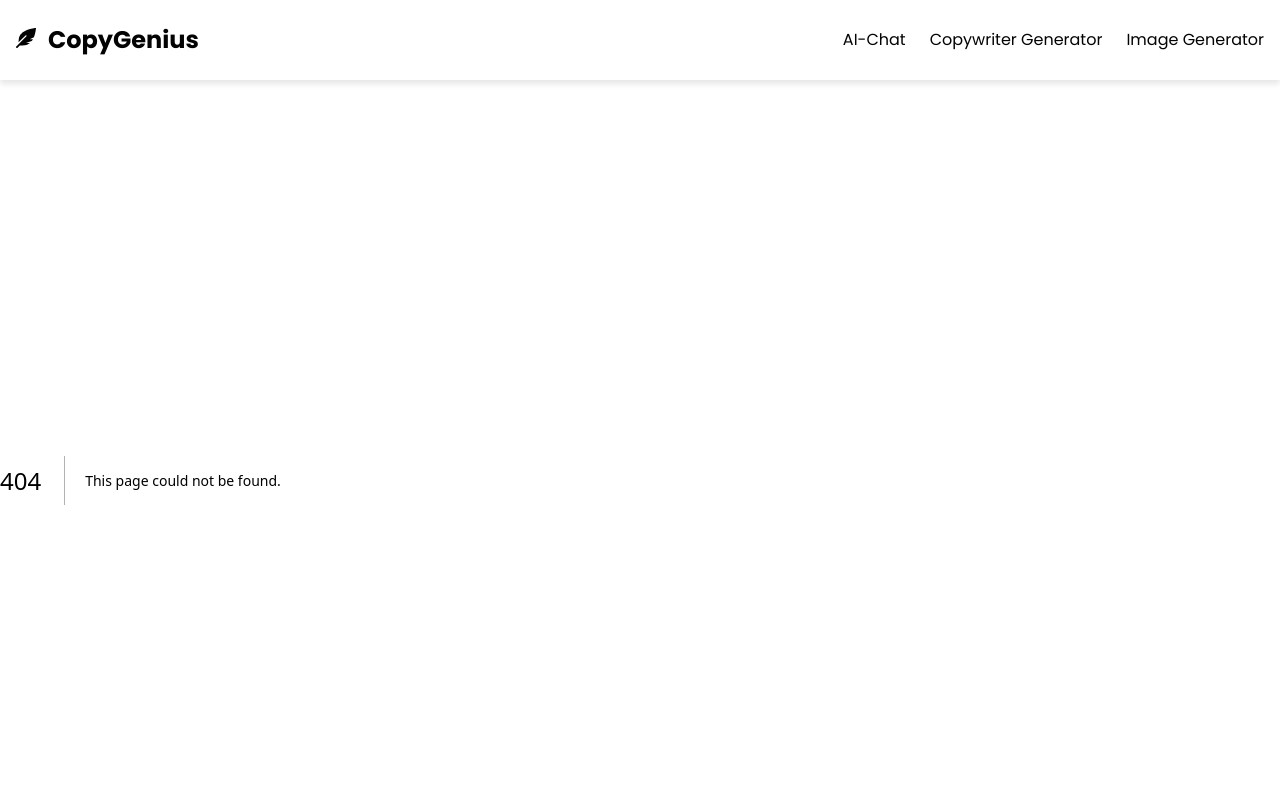
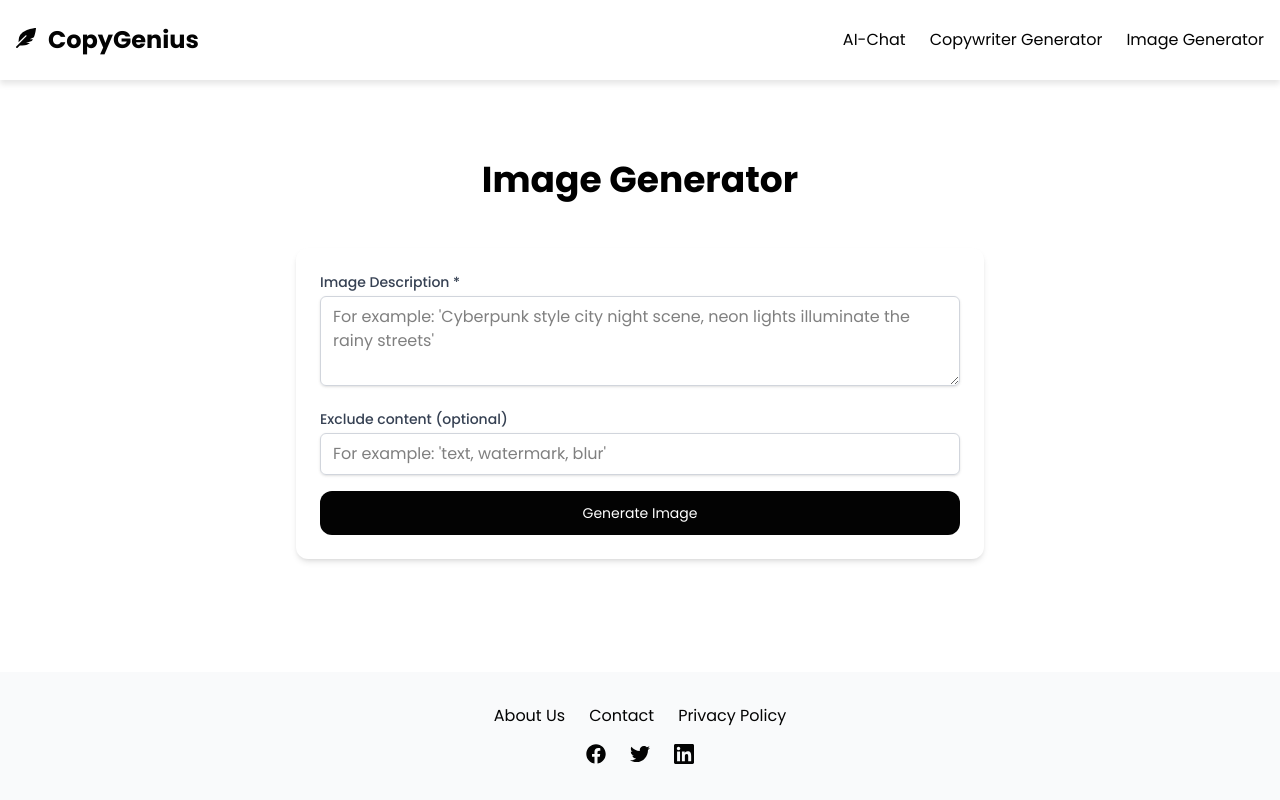
Before and after one commit to Steven-CheungSiuFung/ai-copywriter, a Next.js app: page /image-generator-page in a window 1280 px wide. Before the commit this address had no page. Shown: the top 800 px of the page. Built offline with nearby package versions, Linux system fonts and the light colour scheme.

Commit message:
implement ai image generator

```diff
--- /dev/null
+++ b/app/api/image-generate/[id]/route.js
@@ -0,0 +1,17 @@
+import { NextResponse } from "next/server";
+import Replicate from "replicate";
+
+const replicate = new Replicate({
+    auth: process.env.REPLICATE_API_TOKEN,
+});
+
+export async function GET(request, context) {
+    const { id } = await context.params;
+    const prediction = await replicate.predictions.get(id);
+
+    if (prediction?.error) {
+        return NextResponse.json({ detail: prediction.error }, { status: 500 });
+    }
+
+    return NextResponse.json(prediction);
+}
--- /dev/null
+++ b/app/api/image-generate/route.js
@@ -0,0 +1,81 @@
+import { NextResponse } from 'next/server'
+
+import Replicate from "replicate";
+
+const replicate = new Replicate({
+  auth: process.env.REPLICATE_API_TOKEN,
+  fetch: async (url, options) => {
+    const controller = new AbortController();
+    const timeout = setTimeout(() => controller.abort(), 15000);
+
+    try {
+      const response = await fetch(url, {
+        ...options,
+        signal: controller.signal
+      });
+      clearTimeout(timeout);
+      return response;
+    } catch (error) {
+      throw new Error(`Request timed out: ${error.message}`);
+    }
+  }
+});
+
+// In production and preview deployments (on Vercel), the VERCEL_URL environment variable is set.
+// In development (on your local machine), the NGROK_HOST environment variable is set.
+const WEBHOOK_HOST = process.env.VERCEL_URL
+  ? `https://${process.env.VERCEL_URL}`
+  : process.env.NGROK_HOST;
+
+export async function POST(req) {
+  if (!process.env.REPLICATE_API_TOKEN) {
+    throw new Error(
+      'The REPLICATE_API_TOKEN environment variable is not set. See README.md for instructions on how to set it.'
+    );
+  }
+
+  const reqContext = await req.json();
+  if (!reqContext.prompt?.trim()) {
+    return NextResponse.json({ error: "Prompt cannot be empty" }, { status: 400 });
+  }
+
+  try {
+    const input = {
+      prompt: reqContext.prompt,
+      negative_prompt: reqContext.negative_prompt || "blurry, duplicate",
+      go_fast: true,
+      megapixels: "1",
+      num_outputs: 1,
+      aspect_ratio: "1:1",
+      output_format: "webp",
+      output_quality: 80,
+      num_inference_steps: 4,
+      guidance_scale: 7.5
+    }
+
+    const options = {
+      model: 'black-forest-labs/flux-schnell',
+      input: input
+    }
+
+    if (WEBHOOK_HOST) {
+      options.webhook = `${WEBHOOK_HOST}/api/webhooks`
+      options.webhook_events_filter = ["start", "completed"]
+    }
+
+    const prediction = await replicate.predictions.create(options);
+
+    if (prediction?.error) {
+      return NextResponse.json({ detail: prediction.error }, { status: 500 });
+    }
+
+    return NextResponse.json(prediction, { status: 201 });
+  } catch (error) {
+    console.error("Generation error:", error);
+    return NextResponse.json({
+      error: error.message.includes("timed out") ?
+        "Generation timed out, please simplify the description and try again" :
+        `Generation Failure: ${error.message}`
+    }, { status: 500 });
+  }
+}
--- /dev/null
+++ b/app/image-generator-page/page.js
@@ -0,0 +1,12 @@
+'use client';
+
+import ImageGenerator from "@/components/image-generator/image-generator.component"
+
+export default function ImageGeneratorPage() {
+    return (
+        <div className="container mx-auto px-4 py-8 flex flex-col items-center bg-white">
+            <h1 className="mt-13 mb-9 font-[family-name:var(--font-poppins)] text-4xl font-bold leading-8">Image Generator</h1>
+            <ImageGenerator />
+        </div>
+    )
+}
--- /dev/null
+++ b/components/image-generator/image-generator.component.jsx
@@ -0,0 +1,149 @@
+import { useState, useRef } from 'react';
+
+export default function ImageGenerator() {
+  const [prompt, setPrompt] = useState('');
+  const [negativePrompt, setNegativePrompt] = useState('');
+  const [imageUrl, setImageUrl] = useState('');
+  const [isLoading, setIsLoading] = useState(false);
+  const [error, setError] = useState('');
+  const promptRef = useRef(null);
+
+  const sleep = (time) => {
+    return new Promise((resolve) => setTimeout(resolve, time));
+  }
+
+  const handleSubmit = async (e) => {
+    e.preventDefault();
+    if (!prompt.trim()) {
+      setError('Please enter a description');
+      promptRef.current?.focus();
+      return;
+    }
+
+    setIsLoading(true);
+    setError('');
+
+    try {
+      const response = await fetch('/api/image-generate', {
+        method: 'POST',
+        headers: { 'Content-Type': 'application/json' },
+        body: JSON.stringify({
+          prompt,
+          negative_prompt: negativePrompt
+        }),
+      });
+
+      let prediction = await response.json();
+      if (response.status !== 201) {
+        setError(prediction.detail);
+        return;
+      }
+
+      while (
+        prediction.status !== "succeeded" &&
+        prediction.status !== "failed"
+      ) {
+        await sleep(1000);
+        const response = await fetch("/api/image-generate/" + prediction.id);
+        prediction = await response.json();
+        if (response.status !== 200) {
+          setError(prediction.detail);
+          return;
+        }
+        setImageUrl(prediction.output[prediction.output.length - 1]);
+      }
+    } catch (err) {
+      setError(err.message);
+    } finally {
+      setIsLoading(false);
+    }
+  };
+
+  return (
+    <div className="max-w-3xl mx-auto min-w-[720px] p-4 space-y-6">
+      <form onSubmit={handleSubmit} className="space-y-4 bg-white p-6 rounded-xl shadow-md">
+        <div>
+          <label htmlFor="prompt" className="block text-sm font-medium text-gray-700 mb-1 font-[family-name:var(--font-poppins)]">
+            Image Description *
+          </label>
+          <textarea
+            id="prompt"
+            ref={promptRef}
+            value={prompt}
+            onChange={(e) => setPrompt(e.target.value)}
+            className="w-full px-3 py-2 border border-gray-300 rounded-md shadow-sm focus:outline-none focus:ring-2 focus:ring-blue-500 focus:border-blue-500 font-[family-name:var(--font-poppins)]"
+            rows={3}
+            placeholder="For example: 'Cyberpunk style city night scene, neon lights illuminate the rainy streets'"
+            disabled={isLoading}
+          />
+        </div>
+
+        <div>
+          <label htmlFor="negative-prompt" className="block text-sm font-medium text-gray-700 mb-1 font-[family-name:var(--font-poppins)]">
+            Exclude content (optional)
+          </label>
+          <input
+            id="negative-prompt"
+            type="text"
+            value={negativePrompt}
+            onChange={(e) => setNegativePrompt(e.target.value)}
+            className="w-full px-3 py-2 border border-gray-300 rounded-md shadow-sm focus:outline-none focus:ring-2 focus:ring-blue-500 focus:border-blue-500 font-[family-name:var(--font-poppins)]"
+            placeholder="For example: 'text, watermark, blur'"
+            disabled={isLoading}
+          />
+        </div>
+
+        <button
+          type="submit"
+          disabled={isLoading}
+          className={`w-full flex justify-center items-center top-[683px] left-[621px] w-[197px] h-[44px] px-2 border-0 box-border rounded-xl text-white text-sm font-[family-name:var(--font-poppins)] leading-5 outline-none hover:bg-[#1a1a1a] ${isLoading
+            ? 'bg-gray-400 cursor-not-allowed'
+            : 'bg-[#030303] cursor-pointer'
+            }`}
+        >
+          {isLoading ? (
+            <>
+              <svg className="animate-spin -ml-1 mr-3 h-5 w-5 text-white" xmlns="http://www.w3.org/2000/svg" fill="none" viewBox="0 0 24 24">
+                <circle className="opacity-25" cx="12" cy="12" r="10" stroke="currentColor" strokeWidth="4"></circle>
+                <path className="opacity-75" fill="currentColor" d="M4 12a8 8 0 018-8V0C5.373 0 0 5.373 0 12h4zm2 5.291A7.962 7.962 0 014 12H0c0 3.042 1.135 5.824 3 7.938l3-2.647z"></path>
+              </svg>
+              Generating...
+            </>
+          ) : 'Generate Image'}
+        </button>
+
+        {error && (
+          <div className="p-3 bg-red-50 text-red-700 rounded-md text-sm">
+            ⚠️ {error}
+          </div>
+        )}
+      </form>
+
+      {imageUrl && (
+        <div className="bg-white p-4 rounded-xl shadow-md">
+          <h2 className="text-lg font-semibold mb-3 font-[family-name:var(--font-poppins)]">Generated result</h2>
+          <div className="relative group">
+            <img
+              src={imageUrl}
+              alt={`AI generation: ${prompt}`}
+              className="w-full h-auto rounded-lg border border-gray-200"
+              onError={() => setError('Image loading failed, please try again')}
+            />
+            <div className="absolute bottom-2 right-2 opacity-0 group-hover:opacity-100 transition-opacity">
+              <a
+                href={imageUrl}
+                download={`ai-image-${Date.now()}.png`}
+                className="bg-black/70 text-white px-3 py-1 rounded-md text-sm flex items-center font-[family-name:var(--font-poppins)]"
+              >
+                <svg xmlns="http://www.w3.org/2000/svg" className="h-4 w-4 mr-1" fill="none" viewBox="0 0 24 24" stroke="currentColor">
+                  <path strokeLinecap="round" strokeLinejoin="round" strokeWidth={2} d="M4 16v1a3 3 0 003 3h10a3 3 0 003-3v-1m-4-4l-4 4m0 0l-4-4m4 4V4" />
+                </svg>
+                Download
+              </a>
+            </div>
+          </div>
+        </div>
+      )}
+    </div>
+  );
+}
--- a/components/navigation-bar/bavigation-bar.component.jsx
+++ b/components/navigation-bar/bavigation-bar.component.jsx
@@ -5,11 +5,11 @@ const NavigationBar = (props) => {
         <header className="sticky top-0 z-50 bg-white shadow-[0_4px_6px_rgba(0,0,0,0.1)]">
             <nav className="container mx-auto h-20 px-4 py-3 flex justify-between items-center">
                 <div className="flex space-x-3">
-                    <svg className="text-[#030303] fill-[#030303] text-xl top-[26px] left-[24px] w-5 h-7"  viewBox="0 0 512 512">
+                    <svg className="text-[#030303] fill-[#030303] text-xl top-[26px] left-[24px] w-5 h-7" viewBox="0 0 512 512">
                         <path d="M512 0C460.22 3.56 96.44 38.2 71.01 287.61c-3.09 26.66-4.84 53.44-5.99 80.24l178.87-178.69c6.25-6.25 16.4-6.25 22.65 0s6.25 16.38 0 22.63L7.04 471.03c-9.38 9.37-9.38 24.57 0 33.94 9.38 9.37 24.59 9.37 33.98 0l57.13-57.07c42.09-.14 84.15-2.53 125.96-7.36 53.48-5.44 97.02-26.47 132.58-56.54H255.74l146.79-48.88c11.25-14.89 21.37-30.71 30.45-47.12h-81.14l106.54-53.21C500.29 132.86 510.19 26.26 512 0z">
                         </path>
                     </svg>
-                    <Link href="/" className="font-[family-name:var(--font-poppins)] text-[#030303] text-2xl font-poppins font-bold leading-8">
+                    <Link href="/" className="font-[family-name:var(--font-poppins)] text-[#030303] text-2xl font-bold leading-8">
                         CopyGenius
                     </Link>
                 </div>
@@ -17,10 +17,10 @@ const NavigationBar = (props) => {
                     <Link href="/chat" className="font-[family-name:var(--font-poppins)] text-[#030303] leading-6">
                         AI-Chat
                     </Link>
-                    <Link href="/copywriter-generator" className="font-[family-name:var(--font-poppins)] text-[#030303] leading-6">
+                    <Link href="/copywriter-generator-page" className="font-[family-name:var(--font-poppins)] text-[#030303] leading-6">
                         Copywriter Generator
                     </Link>
-                    <Link href="/image-generator" className="font-[family-name:var(--font-poppins)] text-[#030303] leading-6">
+                    <Link href="/image-generator-page" className="font-[family-name:var(--font-poppins)] text-[#030303] leading-6">
                         Image Generator
                     </Link>
                 </div>
--- a/next.config.mjs
+++ b/next.config.mjs
@@ -1,4 +1,18 @@
 /** @type {import('next').NextConfig} */
-const nextConfig = {};
+const nextConfig = {
+    reactStrictMode: true,
+    images: {
+      remotePatterns: [
+        {
+          protocol: "https",
+          hostname: "replicate.com",
+        },
+        {
+          protocol: "https",
+          hostname: "replicate.delivery",
+        },
+      ],
+    },
+};
 
 export default nextConfig;
--- a/package.json
+++ b/package.json
@@ -14,7 +14,8 @@
     "ai": "^4.2.5",
     "next": "15.2.4",
     "react": "^19.0.0",
-    "react-dom": "^19.0.0"
+    "react-dom": "^19.0.0",
+    "replicate": "^1.0.1"
   },
   "devDependencies": {
     "@eslint/eslintrc": "^3",
```
Also changed, not shown: 1 other file (tests, documents, lock files or other folders).
